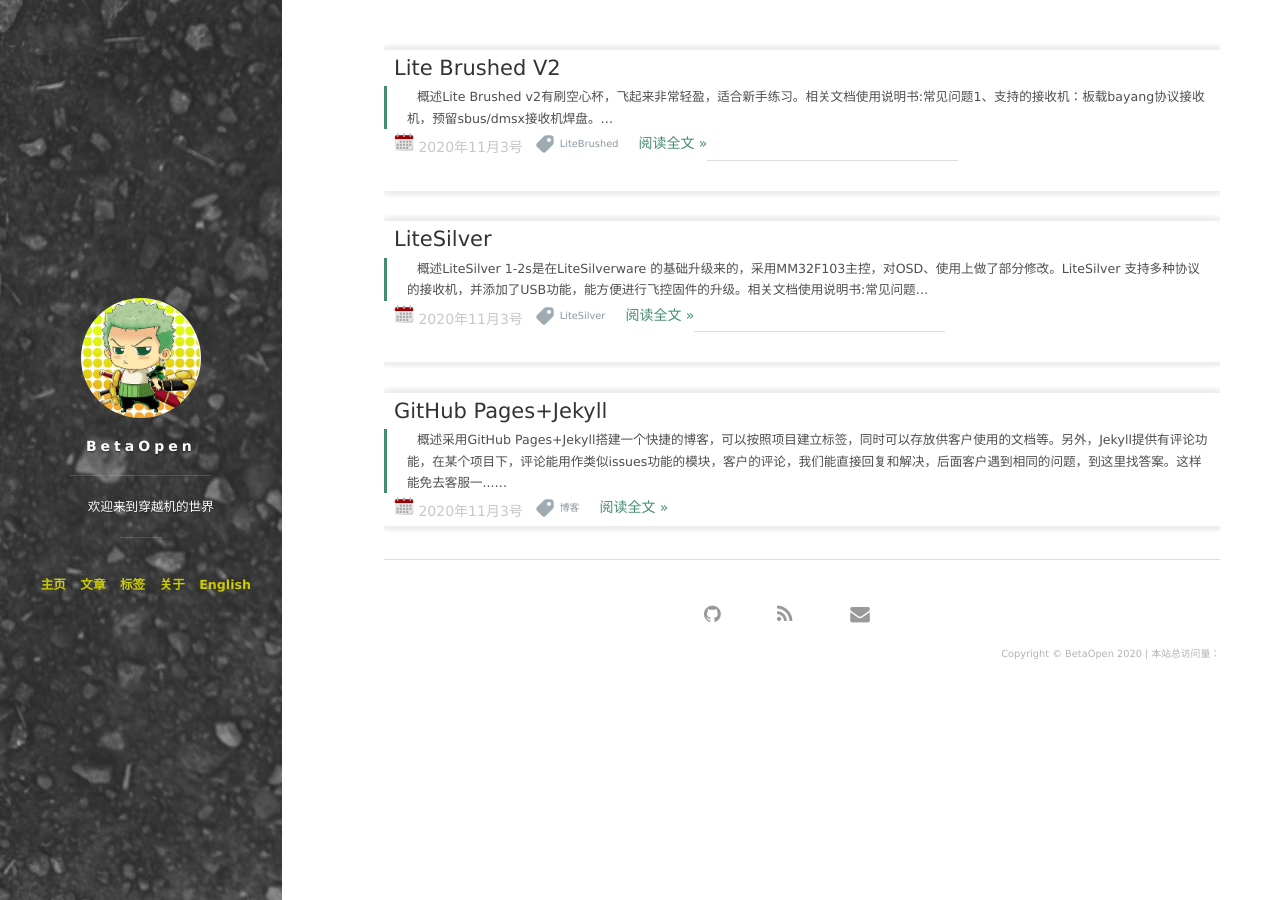
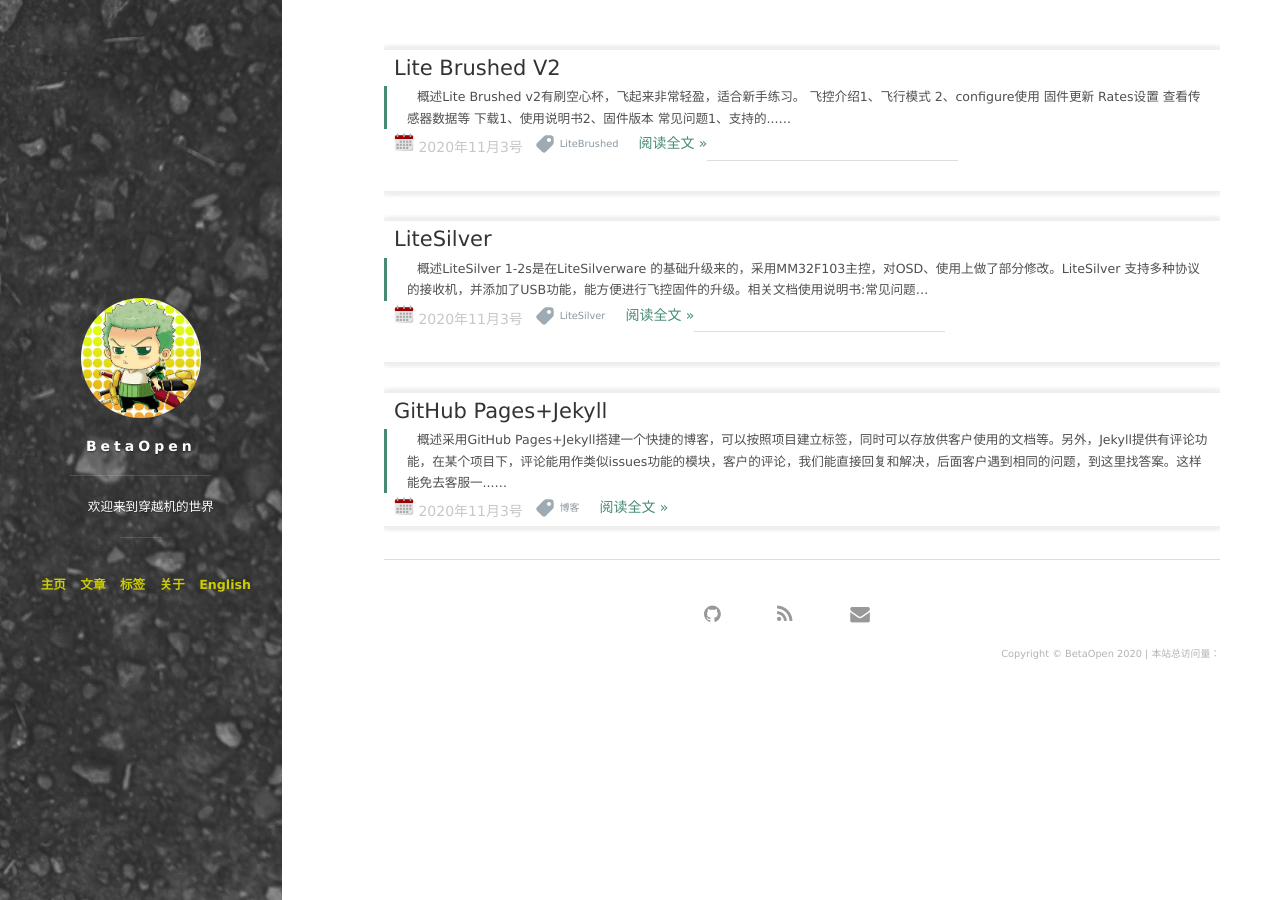
Before and after one commit to BETAFPV/BETAFPV.github.io, a Jekyll site: the page built from index.html, in a window 1280 px wide. Built offline with Jekyll 4.4.1, drawn with Linux system fonts in a browser that asks for light colours; nearby versions of some CDN libraries; the list of posts is cut into pages by our own code; comment, search, counter and statistics services are not loaded.

Commit message:
update docs

```diff
--- a/_posts/ch/2020-11-03-Lite_Brushed_v2.md
+++ b/_posts/ch/2020-11-03-Lite_Brushed_v2.md
@@ -11,17 +11,41 @@
 
 ### 概述
 
-Lite Brushed v2有刷空心杯，飞起来非常轻盈，适合新手练习。
+Lite Brushed v2有刷空心杯，飞起来非常轻盈，适合新手练习。&nbsp;
+
+
+
+### 飞控介绍
+
+##### 1、飞行模式&nbsp;
+
+##### 2、configure使用
+
+- 固件更新
+
+- <img src="https://i.loli.net/2020/11/18/Mht4U1cDGSvg2BI.png" alt="image-20201118111020801" style="zoom:50%;" />
+
+- Rates设置
+
+- <img src="https://i.loli.net/2020/11/18/Tmsk2DbOQzZuHXd.png" alt="image-20201118110907185" style="zoom:50%;" />
+
+- 查看传感器数据等
 
 
 
 
-### 相关文档
 
-使用说明书:
+
+### 下载
+
+1、使用说明书
+
+2、固件版本&nbsp;
 
 
 
 
 ### 常见问题
-1、支持的接收机：板载bayang协议接收机，预留sbus/dmsx接收机焊盘。
+1、支持的接收机：板载bayang协议接收机，预留sbus/dmsx接收机焊盘。&nbsp;
+
+2、自稳模式飞行，若飞机出现偏移现象，可以校准下加速度计，如果偏移现象不能解决，检查飞控安装是否正确，电机是否工作正常。&nbsp;
```
Also changed, not shown: 3 other files.
